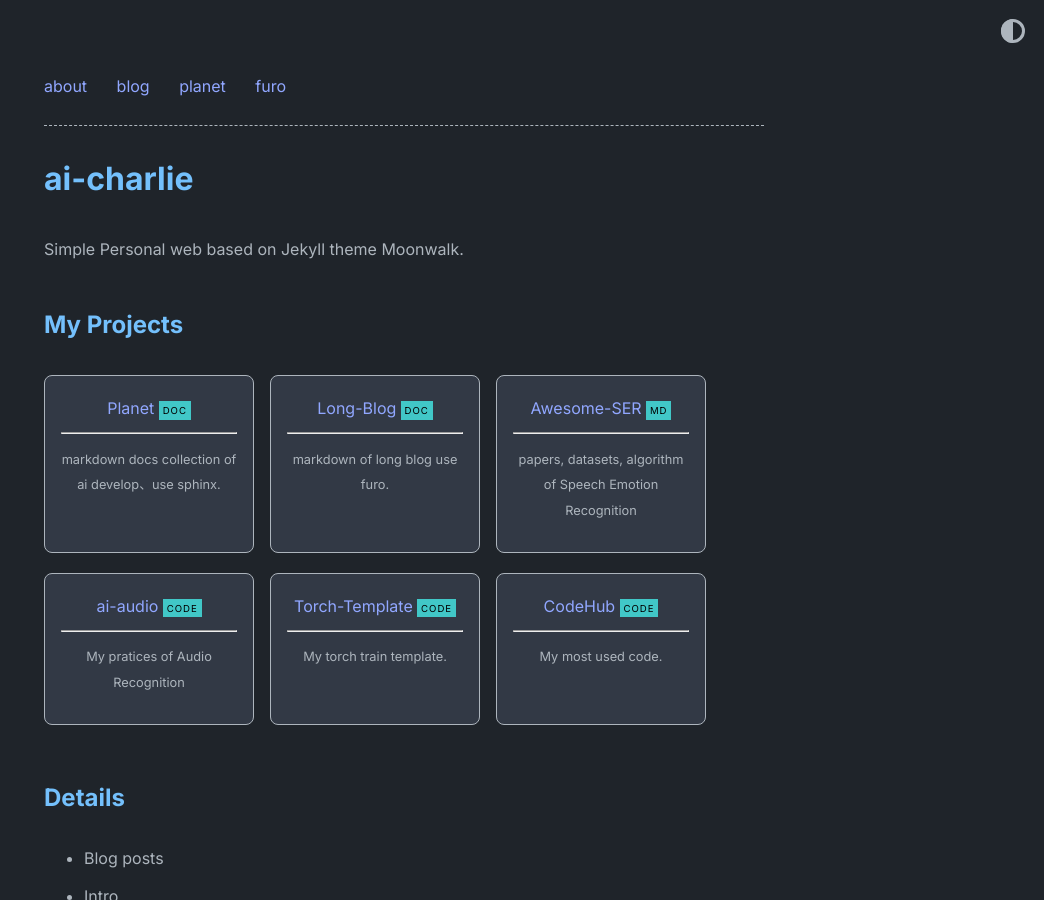
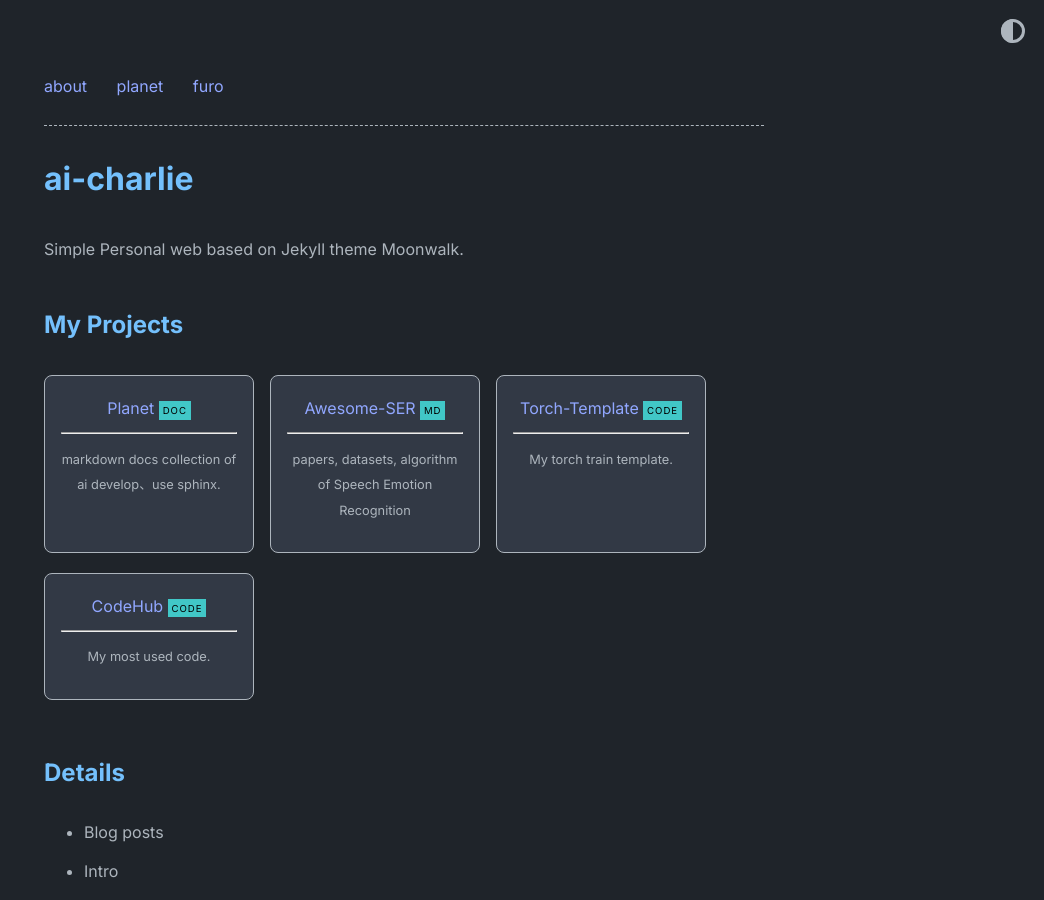
Before and after one commit to ai-charlie/ai-charlie.github.io, a Jekyll site: the page built from index.md, in a window 1280 px wide and 900 px high. Shown: the whole window, without its empty margins (236-1280 px from the left). Built offline with Jekyll 4.4.1, drawn with Linux system fonts in a browser that asks for light colours.

Commit message:
Update home.yml

```diff
--- a/_data/home.yml
+++ b/_data/home.yml
@@ -2,24 +2,16 @@ navbar_entries:
   - title: about
     url: about
 
-  - title: blog
-    url: blog
-
   - title: planet
-    url: planet
+    url: planet-blog
 
   - title: furo
     url: furo
 
 project_entries:
   - title: Planet
-    url: https://github.com/ai-charlie/planet
+    url: https://github.com/ai-charlie/planet-blog
     desc: markdown docs collection of ai develop、use sphinx.
-    highlight: DOC
-
-  - title: Long-Blog
-    url: https://github.com/ai-charlie/blog
-    desc: markdown of long blog use furo.
     highlight: DOC
 
   - title: Awesome-SER
@@ -27,18 +19,13 @@ project_entries:
     desc: papers, datasets, algorithm of Speech Emotion Recognition
     highlight: MD
 
-  - title: ai-audio
-    url: https://github.com/ai-charlie/ai-audio
-    desc: My pratices of Audio Recognition
-    highlight: CODE
-
   - title: Torch-Template
     url: https://github.com/ai-charlie/torch-template
     desc: My torch train template.
     highlight: CODE
 
   - title: CodeHub
-    url: https://github.com/ai-charlie/codehub
+    url: https://github.com/ai-charlie/codehub-python
     desc: My most used code.
     highlight: CODE
 
```
